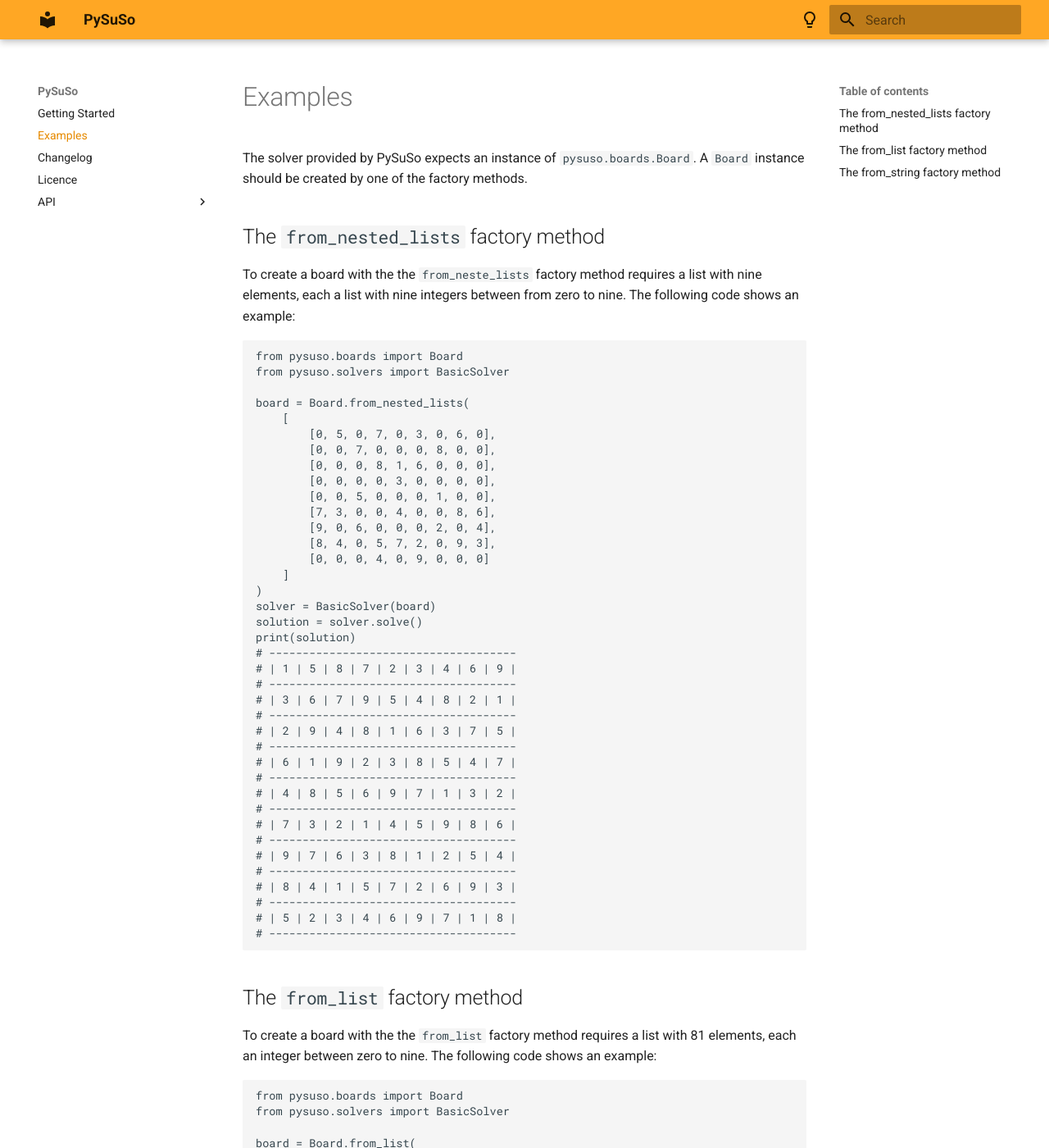
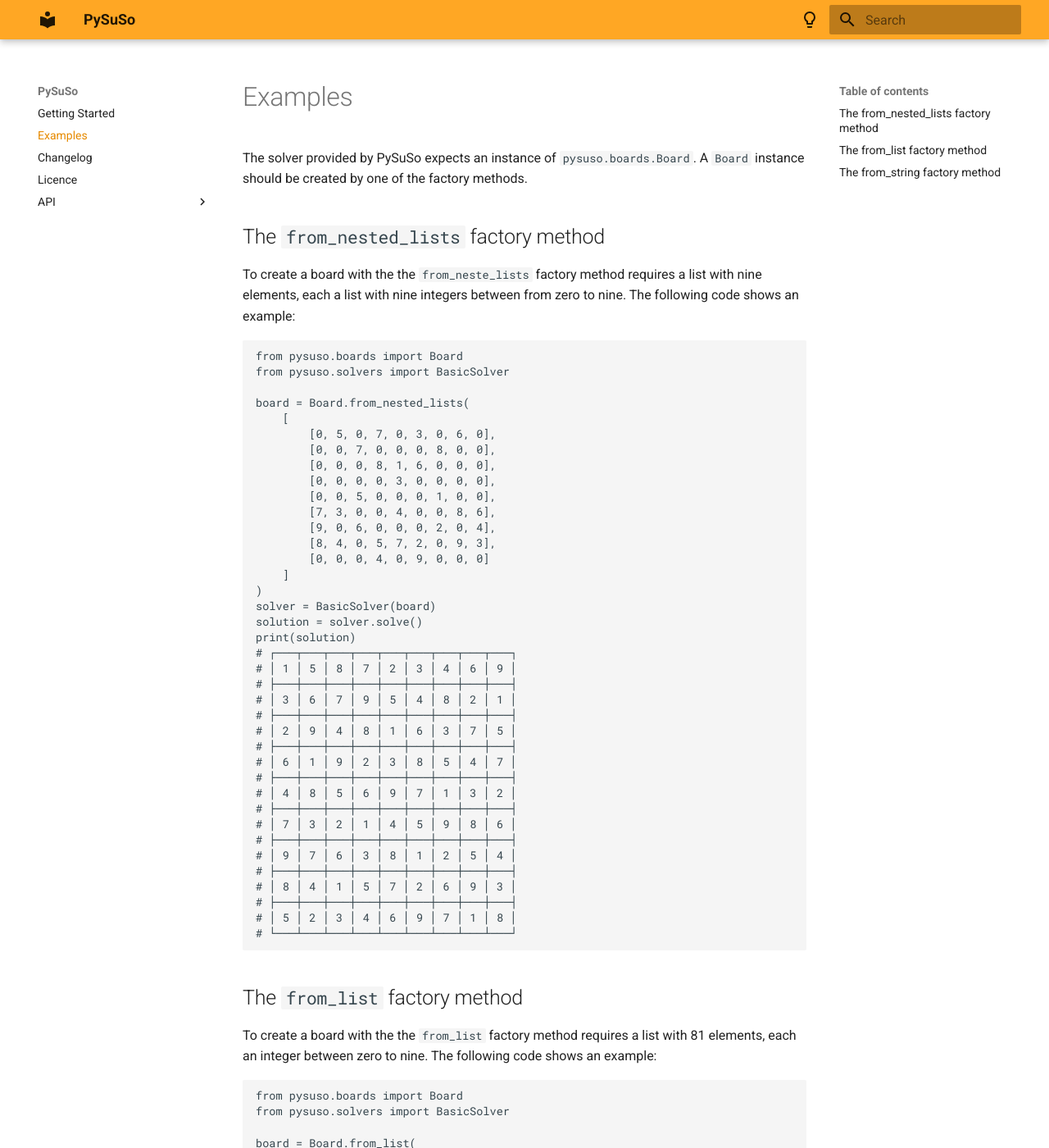
Before and after one commit to McNeall/PySuSo, an MkDocs documentation site: the page built from docs/examples.md, in a window 1280 px wide and 1400 px high. Shown: the whole window at 82% size. Built offline with MkDocs 1.6.1 and Material for MkDocs 9.7.7, drawn with Linux system fonts in a browser that asks for light colours; the version menu is left out; some of the changed text lies outside the part shown.

````diff
--- a/docs/examples.md
+++ b/docs/examples.md
@@ -26,25 +26,25 @@ board = Board.from_nested_lists(
 solver = BasicSolver(board)
 solution = solver.solve()
 print(solution)
-# -------------------------------------
-# | 1 | 5 | 8 | 7 | 2 | 3 | 4 | 6 | 9 |
-# -------------------------------------
-# | 3 | 6 | 7 | 9 | 5 | 4 | 8 | 2 | 1 |
-# -------------------------------------
-# | 2 | 9 | 4 | 8 | 1 | 6 | 3 | 7 | 5 |
-# -------------------------------------
-# | 6 | 1 | 9 | 2 | 3 | 8 | 5 | 4 | 7 |
-# -------------------------------------
-# | 4 | 8 | 5 | 6 | 9 | 7 | 1 | 3 | 2 |
-# -------------------------------------
-# | 7 | 3 | 2 | 1 | 4 | 5 | 9 | 8 | 6 |
-# -------------------------------------
-# | 9 | 7 | 6 | 3 | 8 | 1 | 2 | 5 | 4 |
-# -------------------------------------
-# | 8 | 4 | 1 | 5 | 7 | 2 | 6 | 9 | 3 |
-# -------------------------------------
-# | 5 | 2 | 3 | 4 | 6 | 9 | 7 | 1 | 8 |
-# -------------------------------------
+# ┌───┬───┬───┬───┬───┬───┬───┬───┬───┐
+# │ 1 │ 5 │ 8 │ 7 │ 2 │ 3 │ 4 │ 6 │ 9 │
+# ├───┼───┼───┼───┼───┼───┼───┼───┼───┤
+# │ 3 │ 6 │ 7 │ 9 │ 5 │ 4 │ 8 │ 2 │ 1 │
+# ├───┼───┼───┼───┼───┼───┼───┼───┼───┤
+# │ 2 │ 9 │ 4 │ 8 │ 1 │ 6 │ 3 │ 7 │ 5 │
+# ├───┼───┼───┼───┼───┼───┼───┼───┼───┤
+# │ 6 │ 1 │ 9 │ 2 │ 3 │ 8 │ 5 │ 4 │ 7 │
+# ├───┼───┼───┼───┼───┼───┼───┼───┼───┤
+# │ 4 │ 8 │ 5 │ 6 │ 9 │ 7 │ 1 │ 3 │ 2 │
+# ├───┼───┼───┼───┼───┼───┼───┼───┼───┤
+# │ 7 │ 3 │ 2 │ 1 │ 4 │ 5 │ 9 │ 8 │ 6 │
+# ├───┼───┼───┼───┼───┼───┼───┼───┼───┤
+# │ 9 │ 7 │ 6 │ 3 │ 8 │ 1 │ 2 │ 5 │ 4 │
+# ├───┼───┼───┼───┼───┼───┼───┼───┼───┤
+# │ 8 │ 4 │ 1 │ 5 │ 7 │ 2 │ 6 │ 9 │ 3 │
+# ├───┼───┼───┼───┼───┼───┼───┼───┼───┤
+# │ 5 │ 2 │ 3 │ 4 │ 6 │ 9 │ 7 │ 1 │ 8 │
+# └───┴───┴───┴───┴───┴───┴───┴───┴───┘
 ```
 
 ## The `from_list` factory method
@@ -72,25 +72,25 @@ board = Board.from_list(
 solver = BasicSolver(board)
 solution = solver.solve()
 print(solution)
-# -------------------------------------
-# | 1 | 5 | 8 | 7 | 2 | 3 | 4 | 6 | 9 |
-# -------------------------------------
-# | 3 | 6 | 7 | 9 | 5 | 4 | 8 | 2 | 1 |
-# -------------------------------------
-# | 2 | 9 | 4 | 8 | 1 | 6 | 3 | 7 | 5 |
-# -------------------------------------
-# | 6 | 1 | 9 | 2 | 3 | 8 | 5 | 4 | 7 |
-# -------------------------------------
-# | 4 | 8 | 5 | 6 | 9 | 7 | 1 | 3 | 2 |
-# -------------------------------------
-# | 7 | 3 | 2 | 1 | 4 | 5 | 9 | 8 | 6 |
-# -------------------------------------
-# | 9 | 7 | 6 | 3 | 8 | 1 | 2 | 5 | 4 |
-# -------------------------------------
-# | 8 | 4 | 1 | 5 | 7 | 2 | 6 | 9 | 3 |
-# -------------------------------------
-# | 5 | 2 | 3 | 4 | 6 | 9 | 7 | 1 | 8 |
-# -------------------------------------
+# ┌───┬───┬───┬───┬───┬───┬───┬───┬───┐
+# │ 1 │ 5 │ 8 │ 7 │ 2 │ 3 │ 4 │ 6 │ 9 │
+# ├───┼───┼───┼───┼───┼───┼───┼───┼───┤
+# │ 3 │ 6 │ 7 │ 9 │ 5 │ 4 │ 8 │ 2 │ 1 │
+# ├───┼───┼───┼───┼───┼───┼───┼───┼───┤
+# │ 2 │ 9 │ 4 │ 8 │ 1 │ 6 │ 3 │ 7 │ 5 │
+# ├───┼───┼───┼───┼───┼───┼───┼───┼───┤
+# │ 6 │ 1 │ 9 │ 2 │ 3 │ 8 │ 5 │ 4 │ 7 │
+# ├───┼───┼───┼───┼───┼───┼───┼───┼───┤
+# │ 4 │ 8 │ 5 │ 6 │ 9 │ 7 │ 1 │ 3 │ 2 │
+# ├───┼───┼───┼───┼───┼───┼───┼───┼───┤
+# │ 7 │ 3 │ 2 │ 1 │ 4 │ 5 │ 9 │ 8 │ 6 │
+# ├───┼───┼───┼───┼───┼───┼───┼───┼───┤
+# │ 9 │ 7 │ 6 │ 3 │ 8 │ 1 │ 2 │ 5 │ 4 │
+# ├───┼───┼───┼───┼───┼───┼───┼───┼───┤
+# │ 8 │ 4 │ 1 │ 5 │ 7 │ 2 │ 6 │ 9 │ 3 │
+# ├───┼───┼───┼───┼───┼───┼───┼───┼───┤
+# │ 5 │ 2 │ 3 │ 4 │ 6 │ 9 │ 7 │ 1 │ 8 │
+# └───┴───┴───┴───┴───┴───┴───┴───┴───┘
 ```
 
 ## The `from_string` factory method
@@ -116,23 +116,23 @@ board = Board.from_string((
 solver = BasicSolver(board)
 solution = solver.solve()
 print(solution)
-# -------------------------------------
-# | 1 | 5 | 8 | 7 | 2 | 3 | 4 | 6 | 9 |
-# -------------------------------------
-# | 3 | 6 | 7 | 9 | 5 | 4 | 8 | 2 | 1 |
-# -------------------------------------
-# | 2 | 9 | 4 | 8 | 1 | 6 | 3 | 7 | 5 |
-# -------------------------------------
-# | 6 | 1 | 9 | 2 | 3 | 8 | 5 | 4 | 7 |
-# -------------------------------------
-# | 4 | 8 | 5 | 6 | 9 | 7 | 1 | 3 | 2 |
-# -------------------------------------
-# | 7 | 3 | 2 | 1 | 4 | 5 | 9 | 8 | 6 |
-# -------------------------------------
-# | 9 | 7 | 6 | 3 | 8 | 1 | 2 | 5 | 4 |
-# -------------------------------------
-# | 8 | 4 | 1 | 5 | 7 | 2 | 6 | 9 | 3 |
-# -------------------------------------
-# | 5 | 2 | 3 | 4 | 6 | 9 | 7 | 1 | 8 |
-# -------------------------------------
+# ┌───┬───┬───┬───┬───┬───┬───┬───┬───┐
+# │ 1 │ 5 │ 8 │ 7 │ 2 │ 3 │ 4 │ 6 │ 9 │
+# ├───┼───┼───┼───┼───┼───┼───┼───┼───┤
+# │ 3 │ 6 │ 7 │ 9 │ 5 │ 4 │ 8 │ 2 │ 1 │
+# ├───┼───┼───┼───┼───┼───┼───┼───┼───┤
+# │ 2 │ 9 │ 4 │ 8 │ 1 │ 6 │ 3 │ 7 │ 5 │
+# ├───┼───┼───┼───┼───┼───┼───┼───┼───┤
+# │ 6 │ 1 │ 9 │ 2 │ 3 │ 8 │ 5 │ 4 │ 7 │
+# ├───┼───┼───┼───┼───┼───┼───┼───┼───┤
+# │ 4 │ 8 │ 5 │ 6 │ 9 │ 7 │ 1 │ 3 │ 2 │
+# ├───┼───┼───┼───┼───┼───┼───┼───┼───┤
+# │ 7 │ 3 │ 2 │ 1 │ 4 │ 5 │ 9 │ 8 │ 6 │
+# ├───┼───┼───┼───┼───┼───┼───┼───┼───┤
+# │ 9 │ 7 │ 6 │ 3 │ 8 │ 1 │ 2 │ 5 │ 4 │
+# ├───┼───┼───┼───┼───┼───┼───┼───┼───┤
+# │ 8 │ 4 │ 1 │ 5 │ 7 │ 2 │ 6 │ 9 │ 3 │
+# ├───┼───┼───┼───┼───┼───┼───┼───┼───┤
+# │ 5 │ 2 │ 3 │ 4 │ 6 │ 9 │ 7 │ 1 │ 8 │
+# └───┴───┴───┴───┴───┴───┴───┴───┴───┘
 ```
--- /dev/null
+++ b/docs/hooks/__init__.py
@@ -0,0 +1 @@
+"""Provide hooks for the document generation."""
````
Also changed, not shown: CHANGELOG.md (+25 -0 lines), docs/hooks/pysuso_hooks.py (+4 -4 lines), pyproject.toml (+22 -22 lines), 6 other files.
